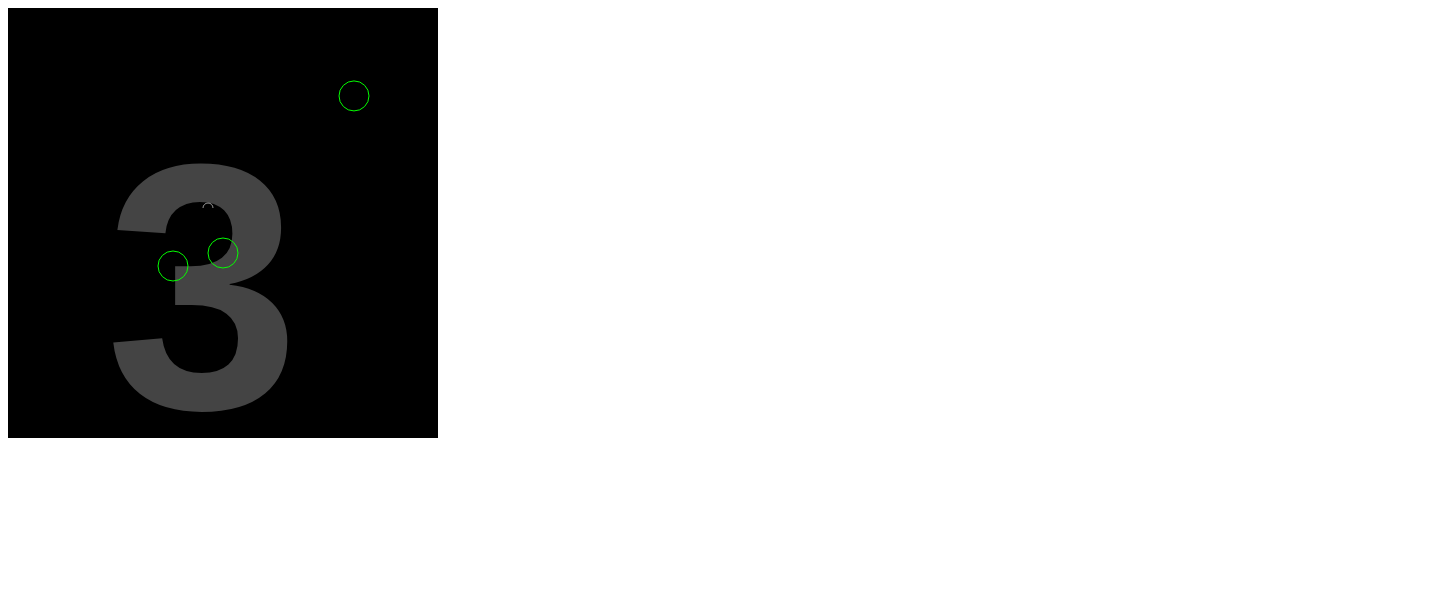
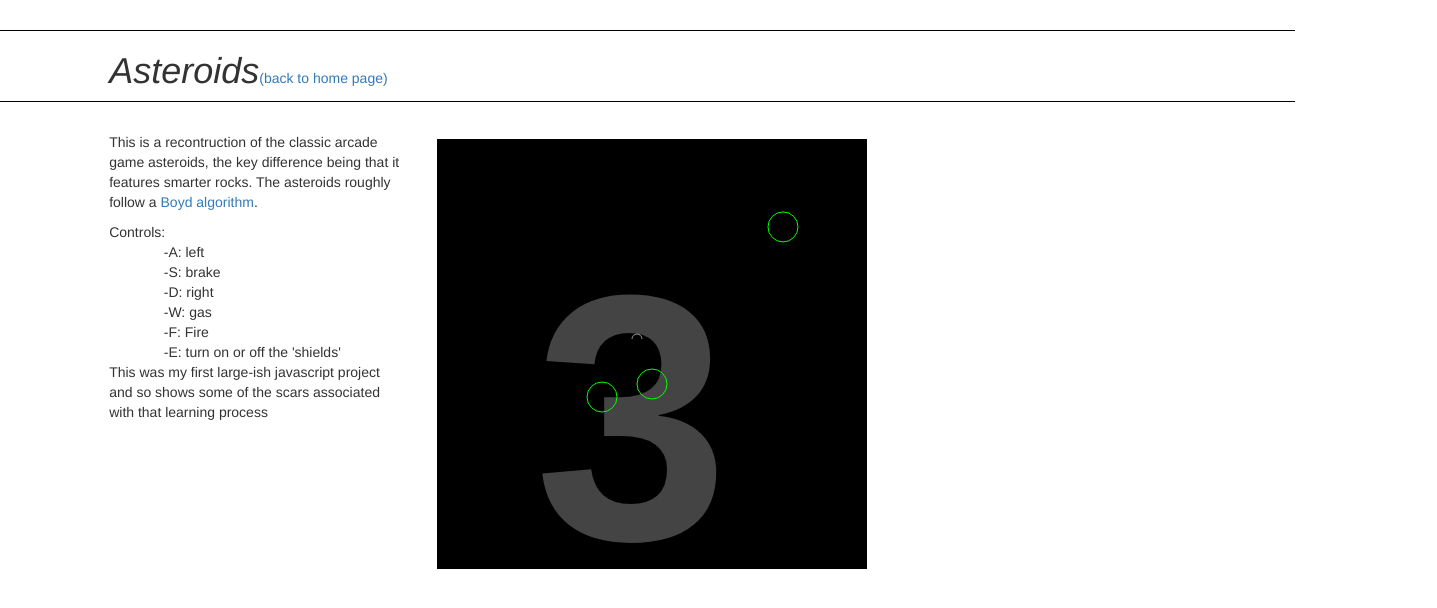
Before and after one commit to mcnuttandrew/Asteroids, a plain HTML site: page index.html in a window 1280 px wide. Shown: the whole page, 1437 px wide, since content can reach past the window. Drawn offline with nearby package versions, Linux system fonts and the light colour scheme.

Commit message:
make a gh-page

```diff
--- /dev/null
+++ b/gh-pages-style-sheet.css
@@ -0,0 +1,9 @@
+#asteroidsHeader {
+    border-top: 1px solid black;
+    border-bottom: 1px solid black;
+    margin-top: 30px;
+    margin-bottom: 30px;
+}
+h1 {
+  display: inline-block;
+}
--- a/index.html
+++ b/index.html
@@ -1,10 +1,38 @@
 <html>
 <head>
   <title> Asteroids </title>
+  <link rel="stylesheet" href="gh-pages-style-sheet.css">
+  <link rel="stylesheet" href="https://maxcdn.bootstrapcdn.com/bootstrap/3.3.6/css/bootstrap.min.css" integrity="sha384-1q8mTJOASx8j1Au+a5WDVnPi2lkFfwwEAa8hDDdjZlpLegxhjVME1fgjWPGmkzs7" crossorigin="anonymous">
 </head>
 
 <body>
-  <canvas id="game-canvas"> </canvas>
+  <div class="row" id='asteroidsHeader'>
+    <div class="col-xs-4 col-xs-offset-1">
+      <h1><i> Asteroids</i></h1><a href="http://mcnuttandrew.github.io/#/work">(back to home page)</a>
+    </div>
+  </div>
+  <div class="row">
+    <div class="col-xs-3 col-xs-offset-1 nbody-sidebar">
+      <p>This is a recontruction of the classic arcade game asteroids, the key difference being that it features smarter rocks. The asteroids roughly follow a <a href="http://www.red3d.com/cwr/boids/">Boyd algorithm</a>.</p>
+      <div class='row'>
+        <div class='col-xs-3'>Controls:</div>
+        <div class='col-xs-10 col-xs-offset-2'>
+          -A: left<br>
+          -S: brake<br>
+          -D: right<br>
+          -W: gas<br>
+          -F: Fire<br>
+          -E: turn on or off the 'shields'<br>
+        </div>
+      </div>
+      <p> This was my first large-ish javascript project and so shows some of the scars associated with that learning process </p>
+    </div>
+    <div class="col-xs-7 asteroids-container master-container" >
+      <div  style="margin-top:1%">
+        <canvas id="game-canvas"></canvas>
+      </div>
+    </div>
+  </div>
   <script src="lib/util.js"></script>
   <script src="lib/movingObject.js"></script>
   <script src="lib/asteroid.js"></script>
```
